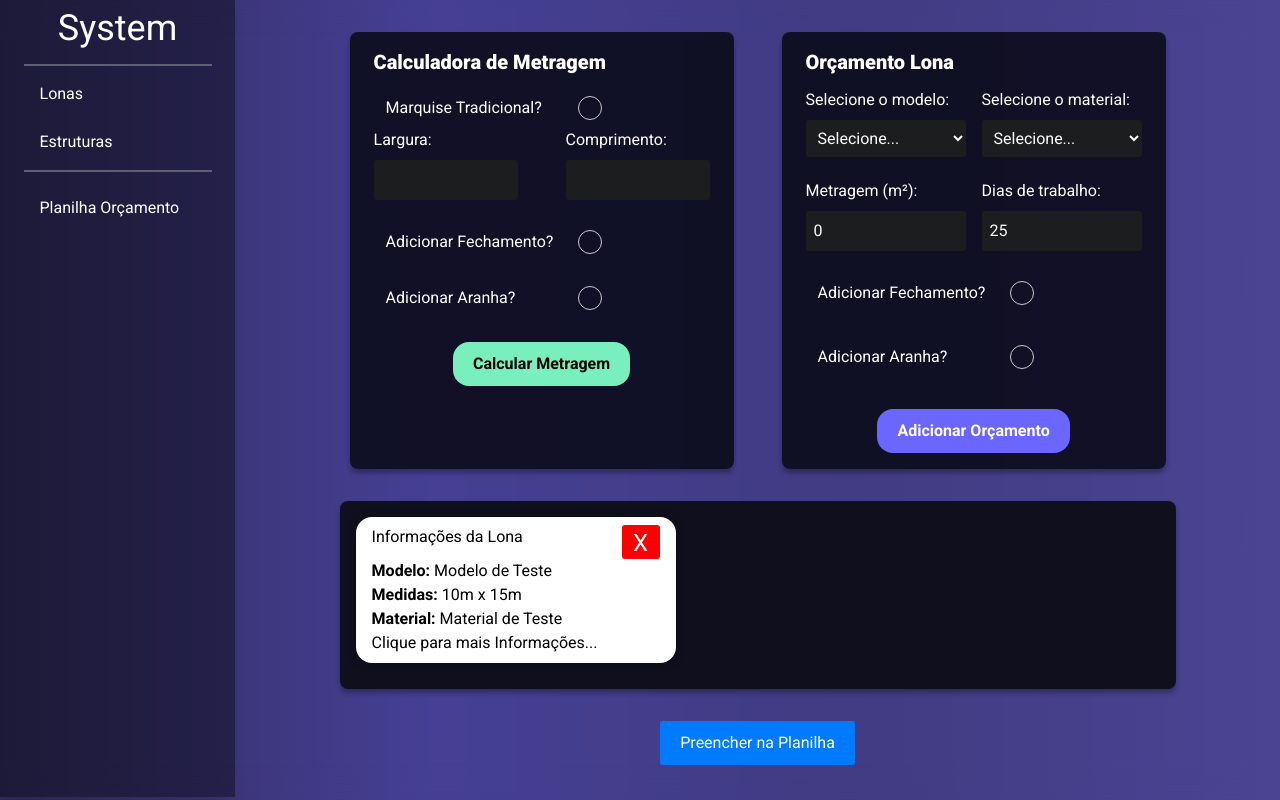
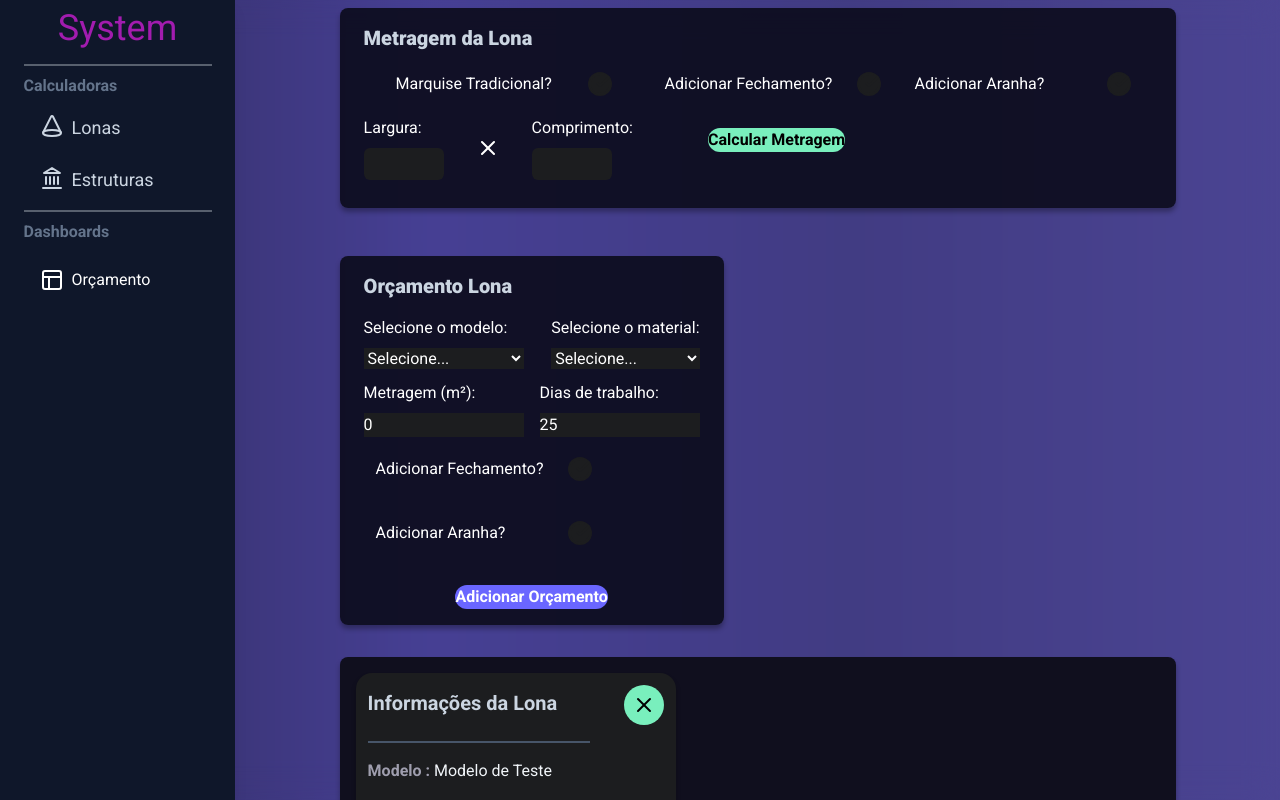
Before and after one commit to VictorBelotto/Sistema-Bocarra, a React (Vite) app: page / in a window 1280 px wide. Built offline with nearby package versions, Linux system fonts and the light colour scheme.

Commit message:
Melhoria de layout

```diff
--- a/src/components/Botoes/BotaoMenu.jsx
+++ b/src/components/Botoes/BotaoMenu.jsx
@@ -1,13 +1,14 @@
 import React from 'react'
 
-const BotaoMenu = ({onClick, label, id, icon}) => {
+const BotaoMenu = ({onClick, label, icon}) => {
   return (
     <>
       <button
-        className='m-0 w-4/5 py-2 px-4  text-left bg-purple-700 bg-opacity-0 hover:bg-purple-800 rounded-2xl '
+        className='flex gap-2 w-4/5 py-2 px-4 text-lg text-slate-300 text-left bg-purple-700 bg-opacity-0 hover:bg-purple-800 rounded-2xl '
         onClick={onClick}
       >
-        {label}
+        {icon}{label}
+
       </button>
     </>
   )
--- a/src/components/Botoes/BotaoPaginas.jsx
+++ b/src/components/Botoes/BotaoPaginas.jsx
@@ -1,9 +1,11 @@
 import React from 'react'
 
-const BotaoPaginas = ({refPg, label}) => {
+const BotaoPaginas = ({refPg, label, icon}) => {
   return (
     <>
-      <a className='w-4/5 mt-2 text-left text-white py-2 px-4 bg-purple-700 bg-opacity-0 hover:bg-purple-800 rounded-2xl' href={refPg}>{label}</a>
+      <a className='flex gap-2 w-4/5 mt-2 text-left text-white py-2 px-4 bg-purple-700 bg-opacity-0 hover:bg-purple-800 rounded-2xl'
+      href={refPg}>
+        {icon}{label}</a>
     </>
   )
 }
--- a/src/components/CalculadoraMetragem/CalculadoraMetragem.jsx
+++ b/src/components/CalculadoraMetragem/CalculadoraMetragem.jsx
@@ -6,6 +6,7 @@ import CheckBoxMetragens from './components/CheckBoxMetragens.jsx';
 import BotaoPadrao from '../Botoes/BotaoPadrao.jsx';
 import InputMetragem from './components/InputMetragem.jsx';
 import InputsCheckBox from '../InputsCheckBox/InputsCheckBox.jsx';
+import { X } from 'lucide-react';
 
 const CalculadoraMetragem = () => {
   const {dadosInseridos, dadosMetragem, adicionarDado, checksDaMetragem} = React.useContext(DadosInseridosContext)
@@ -46,37 +47,38 @@ const CalculadoraMetragem = () => {
 }
 
   return (
-    <div className='flex flex-col w-96 m-0 py-4 px-6 rounded-lg bg-card-claro shadow-card bg-opacity-90'>
-      <h1 className='ti-1 mb-3 text-white'>Calculadora de Metragem</h1>
-
+   <div className='flex flex-col  w-full py-4 px-6 rounded-lg bg-card-claro shadow-card bg-opacity-90'>
+     <h1 className='ti-1 mb-3 text-slate-300'>Metragem da Lona</h1>
+      <main className='flex m-0 justify-between'>
+        <div className='flex flex-col w-72 items-center'>
           <InputsCheckBox
               label={'Marquise Tradicional?'}
               id={'marquise'}
               onClick={handleCheckMarquiseChange}
               value={marquiseIsChecked}
             />
-
-      <div className='flex justify-between mb-3'>
+          <div className='flex w-72 gap-8 mb-3 mt-3'>
             <InputMetragem
               id={'largura'}
               label={'Largura'}
             />
+            <div className='flex items-center'>
+              <X color='white'/>
+            </div>
             <InputMetragem
               id={'comprimento'}
               label={'Comprimento'}
             />
           </div>
+        </div>
+
+
+       <div className='flex flex-col w-72 items-center'>
         <CheckBoxMetragens
             id={'fechamentoMetragem'}
             labelCheck={'Adicionar Fechamento?'}
             labelInput={'Altura do Fechamento da Lona:'}
           />
-      <CheckBoxMetragens
-        id={'aranhaMetragem'}
-        labelCheck={'Adicionar Aranha?'}
-        labelInput={'Altura do Fechamento da Aranha:'}
-      />
-
           <div className='flex container justify-center mt-2'>
               <BotaoPadrao
                   onClick={calcular}
@@ -84,6 +86,16 @@ const CalculadoraMetragem = () => {
                   label={'Calcular Metragem'}
                 />
           </div>
+       </div>
+
+       <div className='flex flex-col w-72 items-center'>
+        <CheckBoxMetragens
+              id={'aranhaMetragem'}
+              labelCheck={'Adicionar Aranha?'}
+              labelInput={'Altura do Fechamento da Aranha:'}
+            />
+       </div>
+
 
       {
         exibeResultado && (
@@ -116,6 +128,7 @@ const CalculadoraMetragem = () => {
         )
       }
 
+      </main>
    </div>
   );
 };
--- a/src/components/CalculadoraMetragem/components/InputMetragem.jsx
+++ b/src/components/CalculadoraMetragem/components/InputMetragem.jsx
@@ -10,10 +10,10 @@ const InputMetragem = ({label, id}) => {
     adicionarMetragem(`${id}DaLona`, e.target.value)
   }
   return (
-    <div key={id} className='flex flex-col w-36 gap-2'>
+    <div key={id} className='flex flex-col w-20 gap-2'>
       <label className='container text-white' htmlFor={id} >{label}:</label>
       <input
-        className='container text-white bg-card-contraste border-none'
+        className='container py-1 text-white text-center  bg-card-contraste border-none rounded-md'
         type="number"
         id={id}
         value={metragem}
--- a/src/components/CardOrcamentoLona/CardOrcamentoLona.jsx
+++ b/src/components/CardOrcamentoLona/CardOrcamentoLona.jsx
@@ -1,7 +1,7 @@
 import React from 'react';
-import styles from './CardOrcamentoLona.module.css';
 import {OrcamentoContext} from '../../scripts/OrcamentoContext.jsx'
 import { usePopup } from '../../context/PopupContext.jsx';
+import { X } from 'lucide-react';
 
 const CardOrcamentoLona = ({ orcamento, index}) => {
   const { removerOrcamento } = React.useContext(OrcamentoContext);
@@ -36,59 +36,67 @@ const CardOrcamentoLona = ({ orcamento, index}) => {
 
 
   return (
-    <div onClick={handleClick} className={styles.cardContainer}>
-       <div style={{display:'flex', justifyContent: 'space-between'}} >
-       <h3>Informações da Lona</h3>
-       <button className={`${styles.btn} ${styles.btn_remover}`} onClick={handleClickRemover}>X</button>
-     </div>
+    <main
+      onClick={handleClick}
+      className='flex p-3 flex-col gap-4 w-80 h-fit bg-card-contraste  text-slate-100 rounded-2xl cursor-pointer shadow-card'
 
-      <p><strong>Modelo:</strong> {orcamento.modelo}</p>
-      <p><strong>Medidas:</strong> {orcamento.larguraDaLona}m x {orcamento.comprimentoDaLona}m </p>
-      <p><strong>Material:</strong> {orcamento.material}</p>
-      {!infoCompleta &&(<p style={{fontSize:'16px'}} >Clique para mais Informações...</p>)}
+    >
+    <div className='flex justify-between' >
+      <h2 className='text-xl text-slate-300  font-semibold mt-1 ' >Informações da Lona</h2>
+      <button className='rounded-full flex justify-center items-center w-10 h-10  p-0 bg-fundo-verde hover:bg-fundo-verdeH'
+        onClick={handleClickRemover}
+      >
+        <X color="black"/>
+      </button>
+    </div>
+    <span className='w-3/4 pt-0.5 bg-slate-600 '></span>
+      <p><strong className='text-text-contraste' >Modelo :</strong> {orcamento.modelo}</p>
+      <p><strong className='text-text-contraste' >Medidas :</strong> {orcamento.larguraDaLona}m x {orcamento.comprimentoDaLona}m </p>
+      <p><strong className='text-text-contraste' >Material :</strong> {orcamento.material}</p>
+      {!infoCompleta &&(<p className='text-base' >Clique para mais Informações...</p>)}
      {infoCompleta && (
        <>
-       <p><strong>Metragem:</strong> {orcamento.metragemQuadrada.lona} <strong>m²</strong></p>
-       <p><strong>Dias de Trabalho:</strong> {orcamento.diasDeTrabalho.lona} dias</p>
-       <p><strong>Valor:</strong> {valorFormatado(Number(orcamento.valor))}</p>
-       <p><strong>Mão de Obra:</strong> {valorFormatado(Number(orcamento.maoDeObra))}</p>
-       <span className={styles.divisao} ></span>
-         {
-           orcamento.possuiFechamento && (
-             <>
-               <h3>Informações do Fechamento</h3>
-               <p><strong>Medidas: </strong> {(orcamento.metragemQuadrada.fechamento / orcamento.alturaFechamento).toFixed(1)}m x {orcamento.alturaFechamento}m</p>
-               <p><strong>Metragem:</strong> {orcamento.metragemQuadrada.fechamento} <strong>m²</strong></p>
-               <p><strong>Dias de Trabalho Fechamento:</strong> {orcamento.diasDeTrabalho.fechamento} dias</p>
-               <p><strong>Valor do fechamento:</strong> {valorFormatado(Number(orcamento.valorFechamento))}</p>
-               <span className={styles.divisao} ></span>
-             </>
-           )
-         }
+        <p><strong className='text-text-contraste' >Metragem :</strong> {orcamento.metragemQuadrada.lona} <strong>m²</strong></p>
+        <p><strong className='text-text-contraste' >Dias de Trabalho :</strong> {orcamento.diasDeTrabalho.lona} dias</p>
+        <p><strong className='text-text-contraste' >Valor :</strong> {valorFormatado(Number(orcamento.valor))}</p>
+        <p><strong className='text-text-contraste' >Mão de Obra :</strong> {valorFormatado(Number(orcamento.maoDeObra))}</p>
+        <span className='w-3/4 pt-0.5 bg-slate-600 '></span>
 
-         {
-           orcamento.possuiAranha && (
-             <>
-               <h3>Informações da Aranha</h3>
-               <p><strong>Medidas: </strong> {(orcamento.metragemQuadrada.aranha / orcamento.alturaAranha).toFixed(1)}m x {orcamento.alturaAranha}m</p>
-               <p><strong>Metragem:</strong> {orcamento.metragemQuadrada.aranha} <strong>m²</strong></p>
-               <p><strong>Dias de Trabalho Aranha:</strong> {orcamento.diasDeTrabalho.aranha} dias</p>
-               <p><strong>Valor da Aranha:</strong> {valorFormatado(Number(orcamento.valorFechamentoAranha))}</p>
-               <span className={styles.divisao} ></span>
-             </>
-           )
-         }
+          {
+            orcamento.possuiFechamento && (
+              <>
+                <h2 className='text-xl text-slate-300  font-semibold mt-1 '>Informações do Fechamento</h2>
+                <p><strong className='text-text-contraste' >Medidas : </strong> {(orcamento.metragemQuadrada.fechamento / orcamento.alturaFechamento).toFixed(1)}m x {orcamento.alturaFechamento}m</p>
+                <p><strong className='text-text-contraste' >Metragem :</strong> {orcamento.metragemQuadrada.fechamento} <strong>m²</strong></p>
+                <p><strong className='text-text-contraste' >Dias de Trabalho Fechamento :</strong> {orcamento.diasDeTrabalho.fechamento} dias</p>
+                <p><strong className='text-text-contraste' >Valor do fechamento :</strong> {valorFormatado(Number(orcamento.valorFechamento))}</p>
+              </>
+            )
+          }
+          <span className='w-3/4 pt-0.5 bg-slate-600 '></span>
+          {
+            orcamento.possuiAranha && (
+              <>
+                <h2 className='text-xl text-slate-300  font-semibold mt-1 '>Informações da Aranha</h2>
+                <p><strong className='text-text-contraste' >Medidas : </strong> {(orcamento.metragemQuadrada.aranha / orcamento.alturaAranha).toFixed(1)}m x {orcamento.alturaAranha}m</p>
+                <p><strong className='text-text-contraste' >Metragem :</strong> {orcamento.metragemQuadrada.aranha} <strong>m²</strong></p>
+                <p><strong className='text-text-contraste' >Dias de Trabalho Aranha :</strong> {orcamento.diasDeTrabalho.aranha} dias</p>
+                <p><strong className='text-text-contraste' >Valor da Aranha :</strong> {valorFormatado(Number(orcamento.valorFechamentoAranha))}</p>
+                <span className='w-3/4 pt-0.5 bg-slate-600 '></span>
+              </>
+            )
+          }
 
-       <p>Valor Total : {valorFormatado(Number(valorTotal))}</p>
-       <p>Valor dos impostos : {valorFormatado(Number(valorDoImosto))}</p>
-       <p>Valor Total com imposto: {valorFormatado(Number(valorComImposto))}</p>
-       <span className={styles.divisao} ></span>
+        <p><strong className='text-text-contraste'>Valor Total :</strong>  {valorFormatado(Number(valorTotal))}</p>
+        <p><strong className='text-text-contraste'>Valor dos impostos : </strong>{valorFormatado(Number(valorDoImosto))}</p>
+        <p><strong className='text-text-contraste'>Valor Total com imposto : </strong>{valorFormatado(Number(valorComImposto))}</p>
+        <span ></span>
      </>
      )}
 
 
 
-    </div>
+    </main>
   );
 };
 
--- a/src/components/CardOrcamentoLona/CardOrcamentoLona.module.css
+++ /dev/null
@@ -1,39 +0,0 @@
-.cardContainer {
-  background-color: #fff;
-  width: 320px;
-  height: fit-content;
-  border-radius: 16px;
-  padding: 8px 16px;
-  margin-bottom: 10px;
-  display: flex;
-  flex-direction: column;
-  box-shadow: 0 0 10px rgba(0, 0, 0, 0.3);
-  cursor: pointer;
-}
-.btn{
-  border: none;
-  border-radius: 3px;
-  cursor: pointer;
-  width: 38px;
-  height: 34px;
-  align-self: center;
-  justify-self: center;
-  font-size: 24px;
-  padding: 0;
-}
-.btn_remover {
-  background-color: #ff0000;
-  color: #fff;
-}
-
-.btn_remover:hover{
-  background-color: #dc2222;
-}
-
-
-.divisao{
-  height: 3px;
-  width: 100%;
-  background-color: #dc2222;
-  margin: 8px 0px;
-}
--- a/src/components/InputsCheckBox/InputsCheckBox.jsx
+++ b/src/components/InputsCheckBox/InputsCheckBox.jsx
@@ -1,20 +1,22 @@
 import React from 'react'
-import { Checkbox } from '@material-tailwind/react'
+import { CircleCheckBig } from 'lucide-react'
 
 const InputsCheckBox = ({id, value, onClick, label}) => {
 
   return (
     <label
-    className='text-white mr-2 flex w-60 h-10 items-center justify-between px-3  hover:bg-card-escuro cursor-pointer rounded-lg'
+    className='text-white mr-2 flex  w-60 h-10 items-center justify-between px-3 hover:bg-card-escuro cursor-pointer rounded-lg '
     htmlFor={`${id}CheckboxOrcamento`}>
       {label}
       <input
-        className='text-white w-6 h-6 m-0 cursor-pointer appearance-none rounded-full
-         checked:bg-fundo-roxo transition-all hover:scale-105 hover:before:opacity-0'
+        className=' appearance-none  '
         type="checkbox"
         id={`${id}CheckboxOrcamento`}
         value={value}
         onClick={onClick}
+      />
+      <CircleCheckBig
+        className={!value? 'bg-card-contraste rounded-full text-card-contraste' : 'bg-card-contraste  rounded-full text-fundo-roxo'}
       />
     </label>
   )
--- a/src/components/PreenchimentoPadrao/PreenchimentoPadrao.jsx
+++ b/src/components/PreenchimentoPadrao/PreenchimentoPadrao.jsx
@@ -1,5 +1,4 @@
 import React from 'react';
-import styles from './PreenchimentoPadrao.module.css';
 import { OrcamentoContext } from '../../scripts/OrcamentoContext.jsx';
 import { DadosInseridosContext } from '../../scripts/DadosInseridosContext.jsx';
 import { calculoFechamento } from '../../scripts/CalculoFechamento.js';
@@ -49,8 +48,8 @@ const PreenchimentoPadrao = () => {
   return (
     <div className='flex flex-col w-96 m-0 py-4 px-6 rounded-lg bg-card-claro shadow-card bg-opacity-90'>
       <ExibePopUp />
-      <h1 className='ti-1 text-white mb-3'>Orçamento Lona</h1>
-      <div className='flex justify-between mb-3' >
+      <h1 className='ti-1 text-slate-300 mb-3'>Orçamento Lona</h1>
+      <div className='flex justify-between mb-3 mt-1' >
         <SelectModeloLona/>
         <SelectMaterial />
       </div>
--- a/src/components/PreenchimentoPadrao/PreenchimentoPadrao.module.css
+++ /dev/null
@@ -1,69 +0,0 @@
-.mainContainer {
-  width: 340px;
-  margin: 0px 0px ;
-  padding: 16px;
-  border-radius: 10px;
-  background-color: #f8f8f8;
-  box-shadow: 0px 3px 5px 0px rgba(0, 0, 0, 0.3);
-}
-
-.modeloXMaterial, .metragemLona{
-  display: flex;
-  gap: 16px;
-}
-
-.mainContainer h2{
-  font-size: 18px;
-}
-
-
-.mainContainer label {
-  display: block;
-  margin-bottom: 5px;
-  font-weight: bold;
-  font-size: 14px;
-}
-
-select,
-input {
-  width: 160px;
-  padding: 8px;
-  margin-bottom: 10px;
-  border: 1px solid #ccc;
-  border-radius: 3px;
-  box-sizing: border-box;
-}
-
-button {
-  background-color: #007bff;
-  color: #fff;
-  border: none;
-  border-radius: 3px;
-  padding: 10px 20px;
-  cursor: pointer;
-}
-
-button:hover {
-  background-color: #0056b3;
-}
-
-.orcamentosContainer{
-  margin-top: 48px;
-}
-
-.checkBox{
-  display: flex;
-  align-items: center;
-  margin-bottom: 8px;
-}
-
-.checkBox label{
-  width: auto;
-  margin-right: 8px;
-}
-
-.checkBox input{
-  height: 20px;
-  width: 20px;
-  align-self: flex-start;
-}
--- a/src/pages/Home/Home.jsx
+++ b/src/pages/Home/Home.jsx
@@ -1,4 +1,4 @@
-import React, { useRef } from 'react';
+import React, { useState } from 'react';
 import PreenchimentoPadrao from '../../components/PreenchimentoPadrao/PreenchimentoPadrao';
 import { OrcamentoStorage } from '../../scripts/OrcamentoContext';
 import { DadosInseridosStorage } from '../../scripts/DadosInseridosContext';
@@ -6,71 +6,77 @@ import CalculadoraMetragem from '../../components/CalculadoraMetragem/Calculador
 import ExibeOrcamentos from '../../components/ExibeOrcamentos/ExibeOrcamentos';
 import { PopupProvider } from '../../context/PopupContext';
 import CalculadoraEstruturas from '../../components/CalculadoraEstruturas/CalculadoraEstruturas';
+import {Cone ,PanelsTopLeft, Landmark} from 'lucide-react';
 
 import BotaoMenu from '../../components/Botoes/BotaoMenu.jsx';
 import BotaoPaginas from '../../components/Botoes/BotaoPaginas.jsx';
 
-
 const Home = () => {
-  const [lonaView, setLonaView] = React.useState(true);
-  const [estruturaView, setEstruturaView] = React.useState(false);
-
+  const [lonaView, setLonaView] = useState(true);
+  const [estruturaView, setEstruturaView] = useState(false);
 
   const handleLonaView = () => {
     setLonaView(true);
     setEstruturaView(false);
-  }
+  };
 
   const handleEstruturaView = () => {
     setEstruturaView(true);
     setLonaView(false);
-  }
+  };
 
   return (
     <PopupProvider>
       <DadosInseridosStorage>
         <OrcamentoStorage>
-         <div className='fontRoboto flex '>
-          <div className='flex flex-col items-center gap-2 w-72 h-vh bg-black bg-opacity-40 backdrop-filter backdrop-blur-lg shadow-lg' >
-            <h1 className='text-white text-4xl mt-2 mb-2'>System</h1>
-            <span className='flex w-4/5 h-0.5 bg-gray-500 bg-opacity-80' ></span>
+          <div className="flex fontRoboto">
+            <aside className="w-72 h-screen overflow-y-auto bg-slate-900 shadow-lg ">
+              <nav className="flex flex-col items-center gap-2">
+                <h1 className="text-fuchsia-700 text-4xl mt-2 mb-2">System</h1>
+
+                <span className="w-4/5 h-0.5 bg-gray-500 bg-opacity-80"></span>
+                <h2 className='text-base font-semibold text-slate-500 w-4/5 flex gap-2'>Calculadoras</h2>
                   <BotaoMenu
                     label={'Lonas'}
                     onClick={handleLonaView}
-
+                    icon={<Cone/>}
                   />
                   <BotaoMenu
                     label={'Estruturas'}
                     onClick={handleEstruturaView}
+                    icon={<Landmark/>}
+                  />
 
+                <span className="w-4/5 h-0.5 bg-gray-500 bg-opacity-80"></span>
+                <h2 className='text-base font-semibold text-slate-500 w-4/5 flex gap-2'>Dashboards</h2>
+                <BotaoPaginas
+                  refPg={'impressao'}
+                  label={'Orçamento'}
+                  icon={<PanelsTopLeft/>}
                 />
-                <span className='flex w-4/5 h-0.5 bg-gray-500 bg-opacity-80' ></span>
+              </nav>
+            </aside>
 
-                <BotaoPaginas refPg={'impressao'} label={'Planilha Orçamento'} />
-          </div>
-
-          <div className='flex flex-col w-full h-vh justify-center items-center mt-8'>
-
-
-              <div className='flex flex-col gap-8 rounded-lg mb-8  w-4/5'>
+            <div className="flex flex-col w-full h-screen overflow-y-auto items-center">
+              <div className="flex flex-col gap-8 rounded-lg mb-8 w-4/5 mt-2">
                 {lonaView && (
-                  <div className='flex container justify-center gap-12'>
+                  <div className="flex flex-col justify-center gap-12">
                     <CalculadoraMetragem />
                     <PreenchimentoPadrao />
                   </div>
                 )}
                 {estruturaView && (
-                  <div className='flex container justify-center gap-12'>
+                  <div className="flex justify-center gap-12">
                     <CalculadoraEstruturas />
                   </div>
                 )}
               </div>
 
-              <div className='flex w-4/5 bg-card-escuro rounded-lg shadow-card'>
+              <div className="flex w-4/5 rounded-lg bg-card-escuro shadow-card ">
                 <ExibeOrcamentos />
               </div>
 
-              <div className='m-8'>
+              <div className="m-8">
                 <button>Preencher na Planilha</button>
               </div>
             </div>
--- a/src/pages/Impressao/Impressao.jsx
+++ b/src/pages/Impressao/Impressao.jsx
@@ -25,7 +25,7 @@ const Impressao = () => {
     <DadosInseridosStorage>
       <OrcamentoStorage>
         <DadosFormatados/>
-        <div  className='fontGothic flex flex-col justify-center '>
+        <div  className='fontGothic flex flex-col justify-center bg-white '>
           <div className={styles.mainContainer}>
             <div className={styles.container}>
               <Header />
--- a/tailwind.config.js
+++ b/tailwind.config.js
@@ -22,7 +22,7 @@ export default {
           contraste:'#1c1d1f'
         },
         text:{
-          contraste:'#7c7a91'
+          contraste:'#9f9eae'
         },
         fundo:{
           roxo:'#6a66ff',
```
Lines whose indentation alone changed are shown as unchanged.
